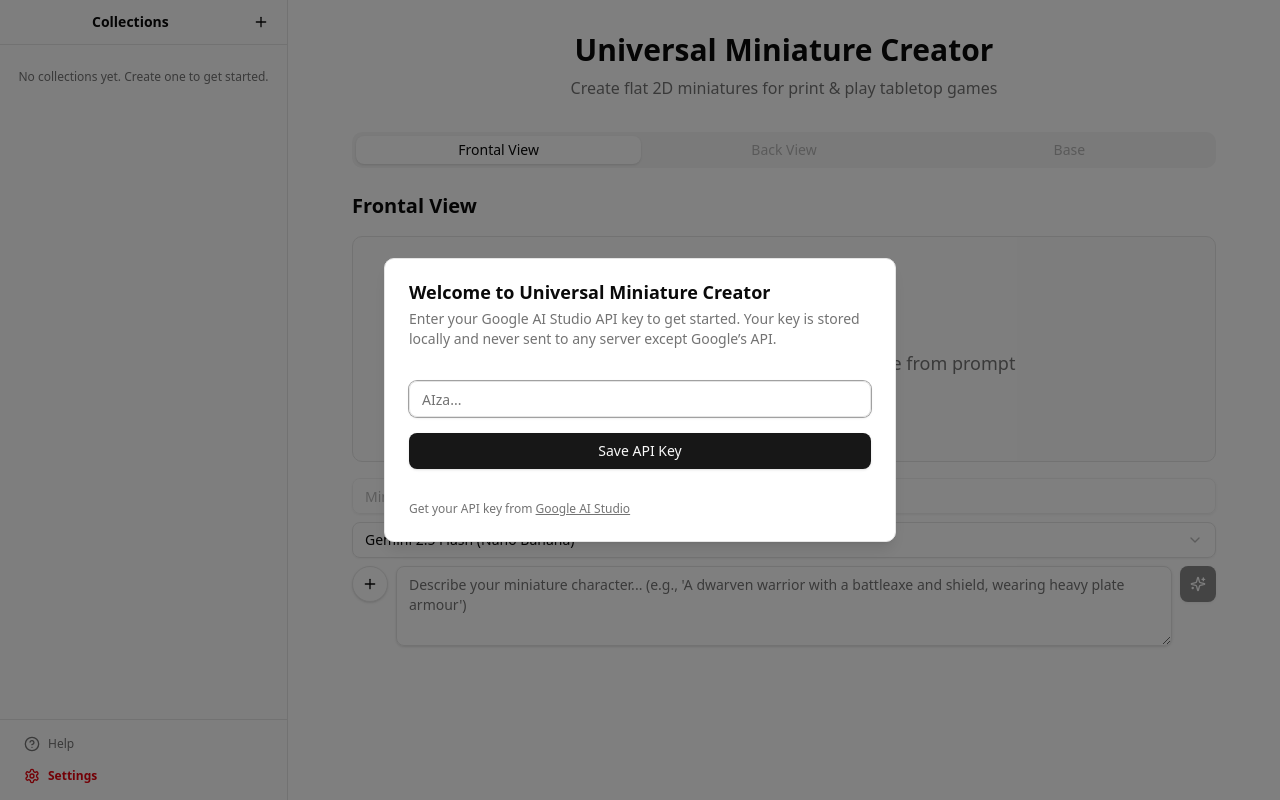
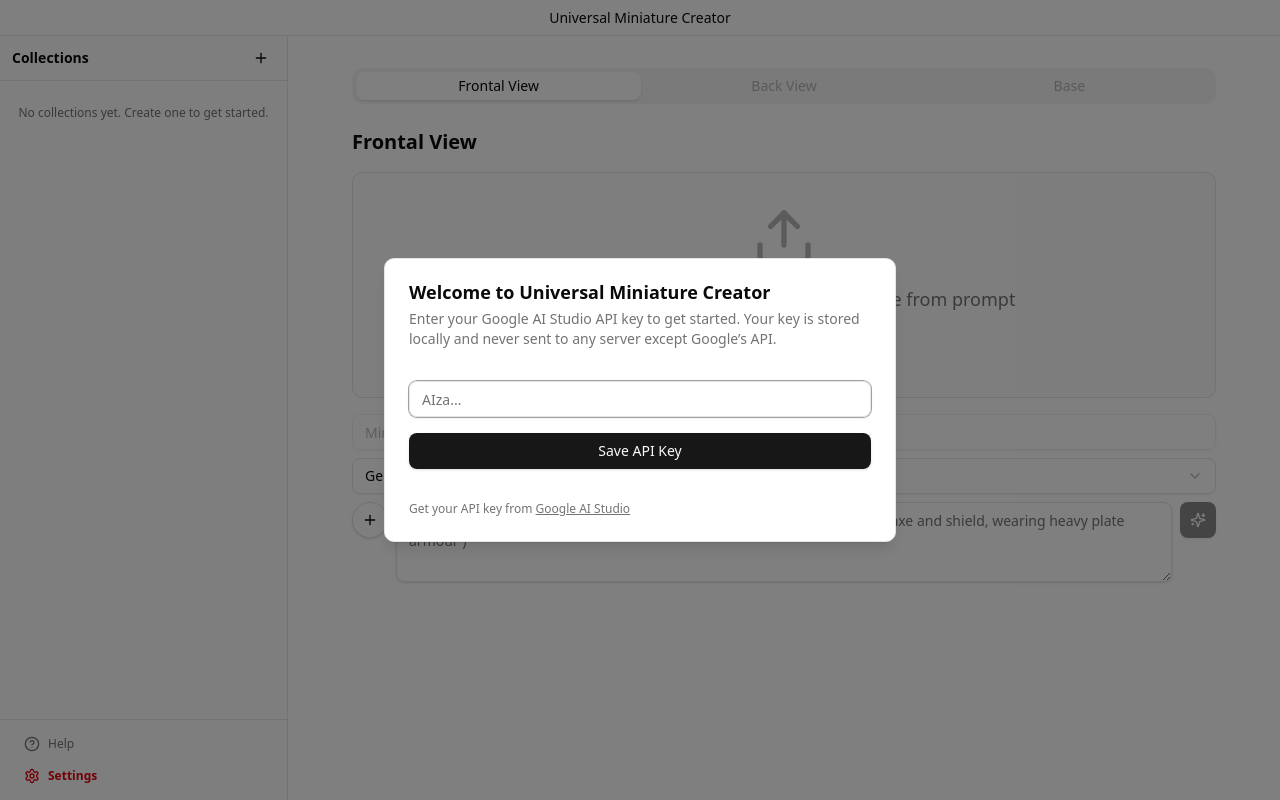
Before and after one commit to YBogomolov/umc, a React (Vite) app: page / in a window 1280 px wide. Built offline with nearby package versions, Linux system fonts and the light colour scheme.

Commit message:
Title bar, shadow fixes

```diff
--- a/src/App.tsx
+++ b/src/App.tsx
@@ -31,22 +31,20 @@ function App(): React.ReactElement {
   };
 
   return (
-    <div className="flex h-screen bg-background">
+    <div className="flex h-screen flex-col bg-background">
       <ApiKeyDialog forceOpen={apiKeyDialogOpen} onClose={() => setApiKeyDialogOpen(false)} />
       <HelpDialog isOpen={helpDialogOpen} onClose={() => setHelpDialogOpen(false)} />
 
+      <header className="flex h-9 shrink-0 items-center justify-center border-b border-border bg-card px-4">
+        <p className="flex text-sm">Universal Miniature Creator</p>
+      </header>
+
+      <div className="flex flex-1 overflow-hidden">
         <Sidebar onHelp={() => setHelpDialogOpen(true)} />
 
         <div className="flex flex-1 flex-col overflow-hidden">
           <div className="flex-1 overflow-y-auto">
             <div className="mx-auto max-w-4xl px-4 py-8">
-            <header className="mb-8 text-center">
-              <h1 className="text-3xl font-bold">Universal Miniature Creator</h1>
-              <p className="mt-2 text-muted-foreground">
-                Create flat 2D miniatures for print &amp; play tabletop games
-              </p>
-            </header>
-
               <Tabs value={activeTab} onValueChange={handleTabChange}>
                 <TabsList className="grid w-full grid-cols-3">
                   <TabsTrigger value="frontal">Frontal View</TabsTrigger>
@@ -72,6 +70,7 @@ function App(): React.ReactElement {
           </div>
         </div>
       </div>
+    </div>
   );
 }
 
--- a/src/components/Sidebar.tsx
+++ b/src/components/Sidebar.tsx
@@ -400,7 +400,7 @@ function Sidebar({ onHelp }: SidebarProps): React.ReactElement {
     <div className="flex w-72 flex-shrink-0 flex-col border-r bg-muted/20">
       {/* Header */}
       <div className="flex items-center justify-between border-b px-3 py-2">
-        <span className="text-sm font-semibold pwa-titlebar-fix">Collections</span>
+        <span className="text-sm font-semibold">Collections</span>
         <div className="flex gap-1">
           <Button
             size="icon"
--- a/src/index.css
+++ b/src/index.css
@@ -1,6 +1,6 @@
-@import "tailwindcss";
-@import "tw-animate-css";
-@import "shadcn/tailwind.css";
+@import 'tailwindcss';
+@import 'tw-animate-css';
+@import 'shadcn/tailwind.css';
 
 @custom-variant dark (&:is(.dark *));
 
@@ -107,7 +107,10 @@
 body {
   background-color: var(--color-background);
   color: var(--color-foreground);
-  font-family: system-ui, -apple-system, sans-serif;
+  font-family:
+    system-ui,
+    -apple-system,
+    sans-serif;
 }
 
 @theme inline {
@@ -179,12 +182,5 @@ body {
 }
 
 .gemini-pulsing {
-  /* Hint to the browser to use the GPU for the filter */
-  backface-visibility: hidden;
-  will-change: filter, transform;
   animation: gemini-pulse 2s ease-in-out infinite;
 }
-
-.pwa-titlebar-fix {
-  margin-left: 80px;
-}
```
Lines whose indentation alone changed are shown as unchanged.
